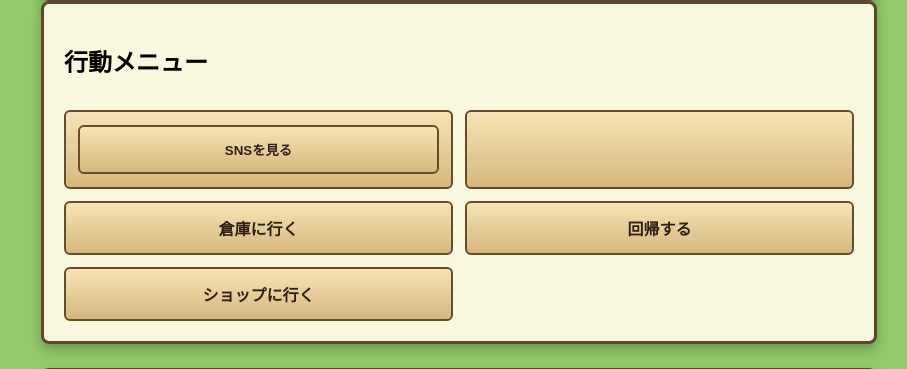
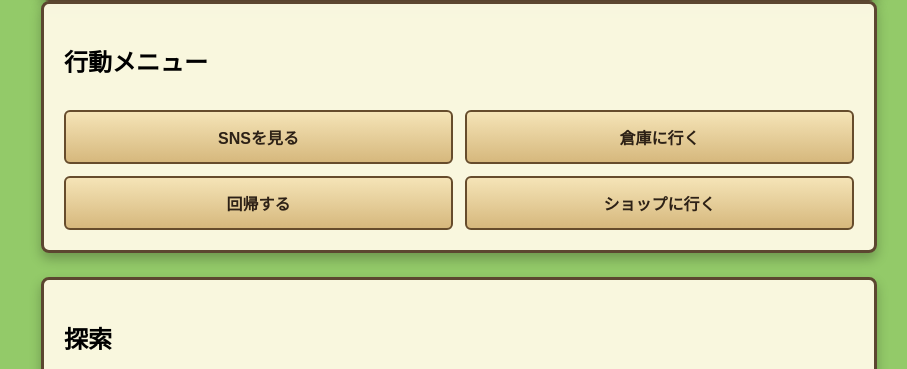
Before and after one commit to x24g061/QhymiaProject, a Django app: page / in a window 1280 px wide. Shown: the part 574-943 px from the top of the page, without its empty margins (373-1280 px from the left). Run offline with Django 5.2, Linux system fonts and the light colour scheme.

Commit message:
snsの直し

```diff
--- a/templates/home.html
+++ b/templates/home.html
@@ -72,10 +72,9 @@
             <section class="game-panel action-panel">
                 <h2>行動メニュー</h2>
 
-                <button id="sns-open-home" class="action-button" type="button">
-                    <a href="{% url 'sns' %}" class="action-button">
-                        SNSを見る
-                </button>
+                <a href="{% url 'sns' %}" class="action-button">
+                    SNSを見る
+                    </button>
 
                 </a>
 
```
